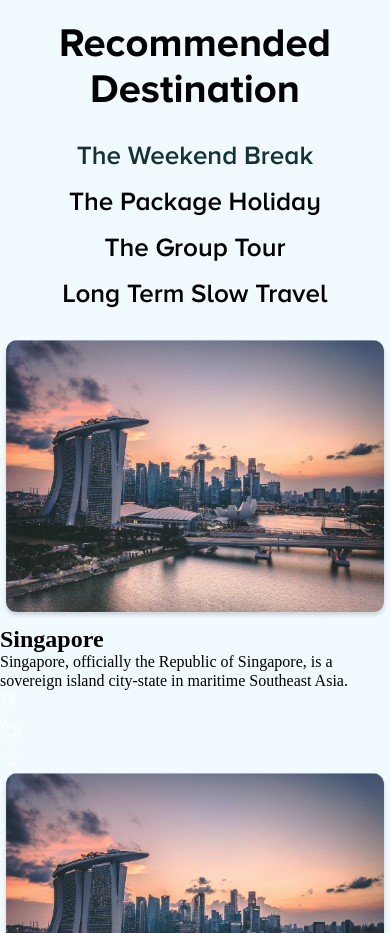
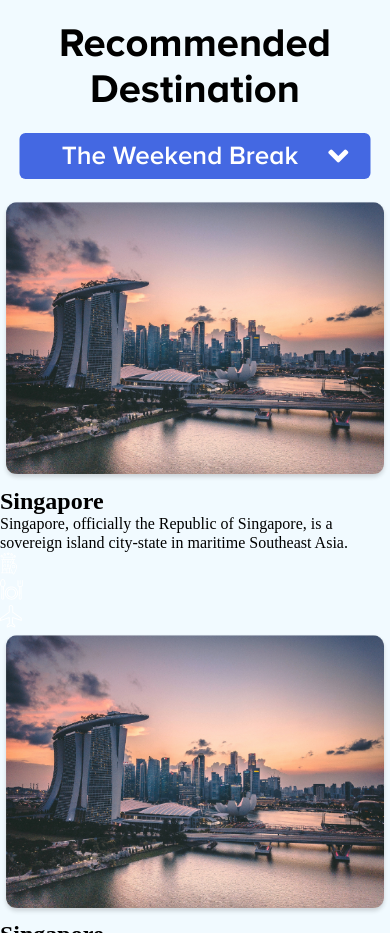
Before and after one commit to 0x41-li/travelo, a plain HTML site: page index.html in a window 390 px wide. Shown: the part 2560-3493 px from the top of the page. Drawn offline with Linux system fonts and the light colour scheme.

Commit message:
Third Section Drop Down functionality finished

```diff
--- a/assets/css/main.css
+++ b/assets/css/main.css
@@ -608,39 +608,75 @@ main {
 }
 
 /* third menu */
-.third__menu-wrapper {
+.third__menu-container {
+  position: relative;
+  left: 50%;
+  transform: translateX(-50%);
+  display: inline-flex;
+  flex-flow: column nowrap;
+  gap: 0px;
+  margin-bottom: 20px;
+  width: 90%;
+}
+
+.third__drop-down-box {
   display: flex;
   justify-content: center;
   align-items: center;
+  background-color: #4468e2;
   cursor: pointer;
+  padding: 0px 20px;
+  gap: 10px;
+  border-radius: 6px;
 }
 
-.third__menu {
-  flex: 0 0 80%;
+.third__menu-wrapper {
+  overflow: hidden;
   display: flex;
   flex-flow: column nowrap;
-  margin-bottom: 20px;
+  background-color: #fff;
+  border-left: 2px solid #4469e262;
+  border-right: 2px solid #4469e262;
+  transition: height 0.6s;
 }
 
+.third__menu-wrapper-hide {
+  height: 0;
+}
+
+
 .third__menu__li {
-  flex: 0 0 100%;
   display: flex;
   justify-content: center;
   align-items: center;
+  border-bottom: 2px solid #4469e262
 }
 
-.third__menu__link {
-  padding: 10px;
+.third__menu__tab {
   line-height: 100%;
   color: black;
   font-family: "Proxima Nova Alt Lt", Arial, Helvetica, sans-serif;
   font-style: normal;
   font-weight: 600;
   font-size: 26px;
+  padding: 10px 20px;
+  flex: 1;
+  text-align: center;
+  transition: background-color 0.4s;
 }
 
-.third__menu__link--active {
-  color: #163235;
+.third__menu__tab:hover {
+  background-color: #4468e2;
+  color: white;
+}
+
+.third__menu__tab--active {
+  color: #fff;
+}
+
+.third__angle-down {
+  margin-top: 2px;
+  color: #fff;
 }
 
 /* || 768px and above */
--- a/assets/js/main.js
+++ b/assets/js/main.js
@@ -1,8 +1,12 @@
 function init() {
   window.addEventListener("load", startScript);
+  let windowWidth = window.innerWidth;
 
   function startScript() {
-    openCloseMenu();
+    if(windowWidth < 768) {
+      openCloseMenu();
+      thirdSectionDropDown()
+    }
   }
 
   // Menu func
@@ -24,6 +28,35 @@ function init() {
     });
   }
 
+  // third section drop down func
+  function thirdSectionDropDown() {
+    let dropDownPart = document.querySelector('.third__menu-wrapper');
+    let dropDownBox = document.querySelector('.third__drop-down-box');
+    let selected = document.querySelector('.third__menu__tab--active');
+
+    let dropDownPartHeight = dropDownPart.scrollHeight;
+
+    dropDownPart.classList.add("third__menu-wrapper-hide");
+
+    dropDownBox.addEventListener("click", () => {
+      if(dropDownPart.classList.contains("third__menu-wrapper-hide")) {
+        dropDownPart.style.height = dropDownPartHeight + "px";
+        dropDownPart.classList.remove("third__menu-wrapper-hide");
+      } else {
+        dropDownPart.style.height = "0px";
+        dropDownPart.classList.add("third__menu-wrapper-hide");
+      }
+    });
+
+    dropDownPart.addEventListener("click", (e) => {
+      let previousChoiceText = selected.textContent;
+      let choice = e.target;
+      selected.textContent = choice.textContent;
+      choice.textContent = previousChoiceText;
+    });
+
+  }
+
 }
 
 init();
--- a/index.html
+++ b/index.html
@@ -123,21 +123,28 @@
     </section>
     <section class="third ctn">
       <h2 class="third__h2">Recommended Destination</h2>
+      <div class="third__menu-container">
+        <div class="third__drop-down-box">
+          <div class="third__active-filter">
+            <p class="third__menu__tab third__menu__tab--active" role="button">The Weekend Break</p>
+          </div>
+          <div class="third__angle-down">
+            <i class="fas fa-2x fa-angle-down"></i>
+          </div>
+        </div>
         <div class="third__menu-wrapper">
-        <ul class="third__menu">
+          <ul class="third__menu third__mobile__dropdown">
             <li class="third__menu__li">
-            <p class="third__menu__link third__menu__link--active" role="button">The Weekend Break</p>
+              <p class="third__menu__tab" role="button">The Package Holiday</p>
             </li>
             <li class="third__menu__li">
-            <p class="third__menu__link" role="button">The Package Holiday</p>
+              <p class="third__menu__tab" role="button">The Group Tour</p>
             </li>
             <li class="third__menu__li">
-            <p class="third__menu__link" role="button">The Group Tour</p>
-          </li>
-          <li class="third__menu__li">
-            <p class="third__menu__link" role="button">Long Term Slow Travel</p>
+              <p class="third__menu__tab" role="button">Long Term Slow Travel</p>
             </li>
           </ul>
+        </div>
       </div>
       <div class="third__body">
         <div class="third__background-design">
```
Lines whose indentation alone changed are shown as unchanged.
